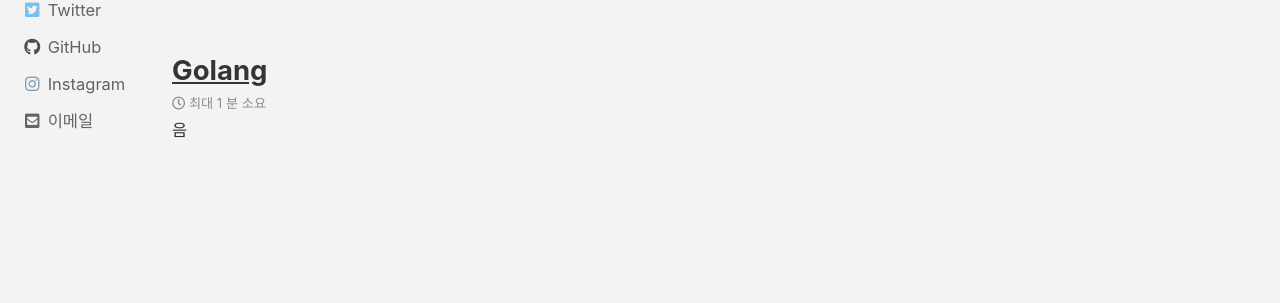
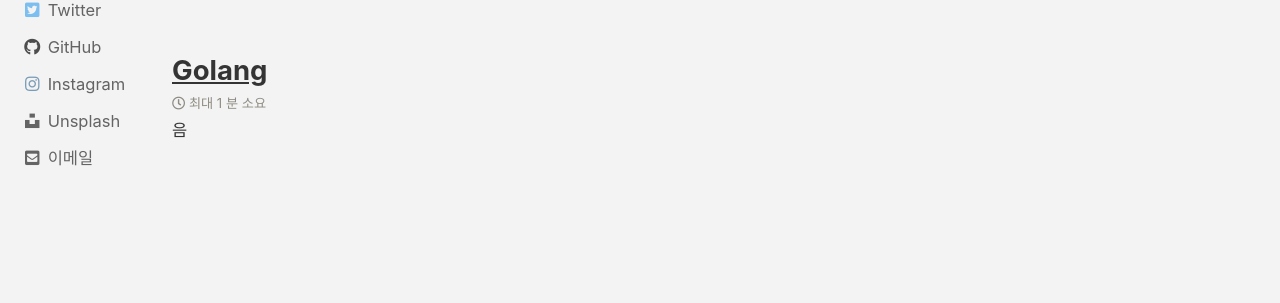
Before and after one commit to ha7sh17/ha7sh17.github.io, a Jekyll site: the page built from index.html, in a window 1280 px wide. Shown: the part 382-685 px from the top of the page. Built offline with Jekyll 4.4.1, drawn with Linux system fonts in a browser that asks for light colours; cached includes are drawn as plain includes; the list of posts is cut into pages by our own code.

Commit message:
Add unsplash url

```diff
--- a/_config.yml
+++ b/_config.yml
@@ -118,6 +118,9 @@ author:
     - label: "Instagram"
       icon: "fab fa-fw fa-instagram"
       url: "https://instagram.com/hansh_in"
+    - label: "Unsplash"
+      icon: "fab fa-fw fa-unsplash"
+      url: "https://unsplash.com/@ha7sh17"
 
 # Site Footer
 footer:
```
